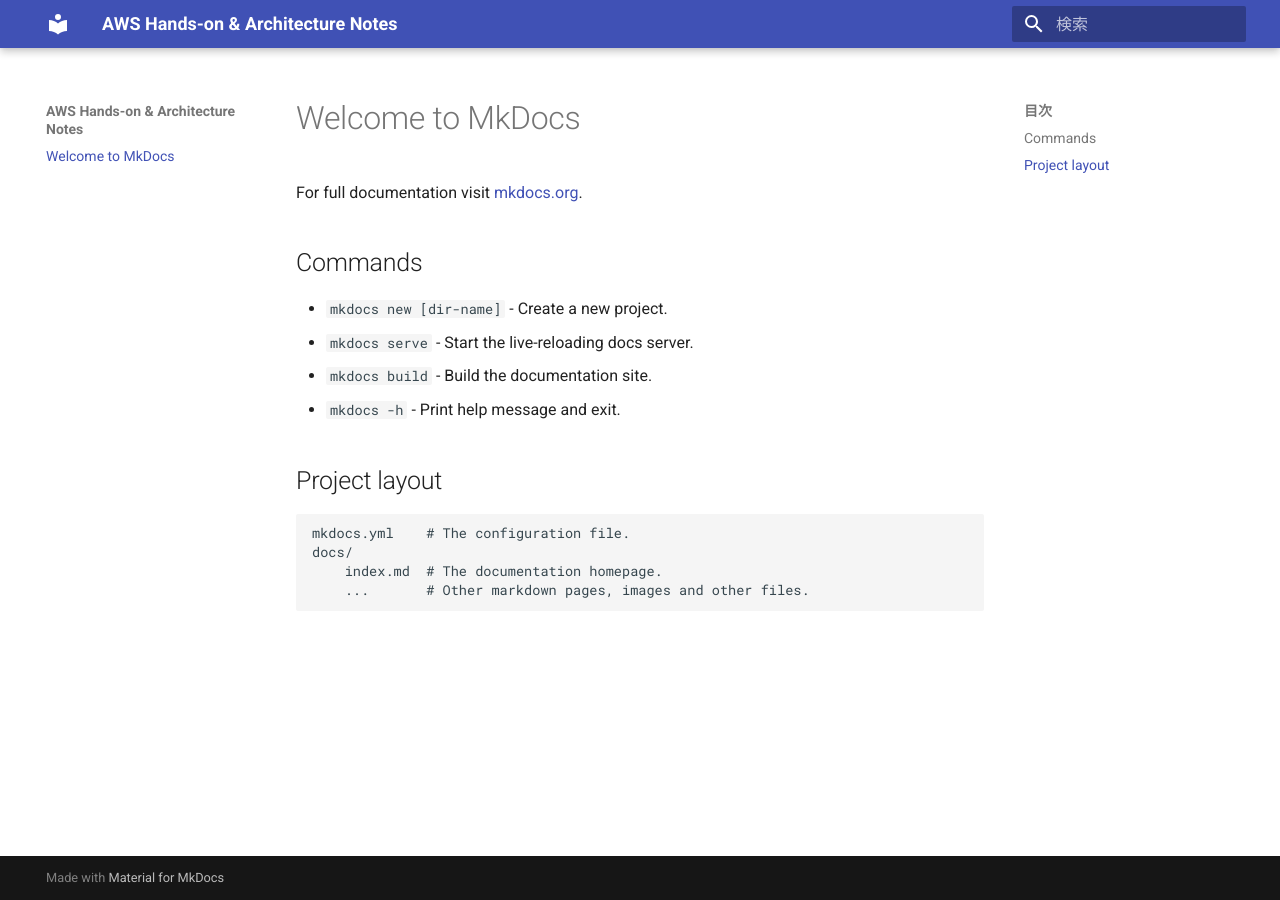
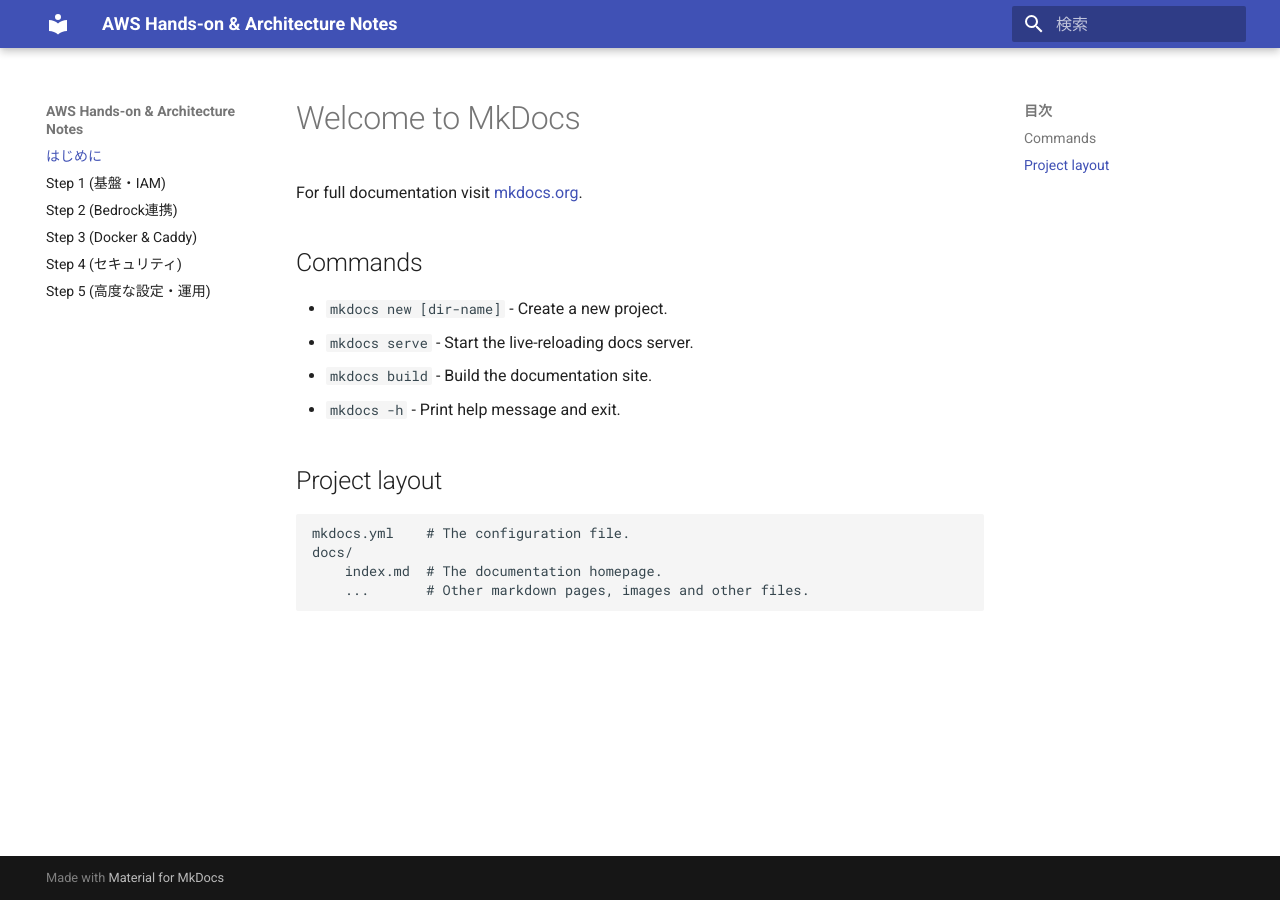
Before and after one commit to yuke0/aws-hands-on-notes, an MkDocs documentation site: the page built from docs/index.md, in a window 1280 px wide. Built offline with MkDocs 1.6.1 and Material for MkDocs 9.7.7, drawn with Linux system fonts in a browser that asks for light colours.

Commit message:
Add Step 5 advanced CLI and Budgets documentation

```diff
--- a/mkdocs.yml
+++ b/mkdocs.yml
@@ -6,6 +6,13 @@ theme:
     - navigation.instant
     - navigation.tracking
     - search.highlight
+nav:
+  - はじめに: index.md
+  - Step 1 (基盤・IAM): step1-infra.md
+  - Step 2 (Bedrock連携): step2-bedrock.md
+  - Step 3 (Docker & Caddy): step3-docker-caddy.md
+  - Step 4 (セキュリティ): step4-security.md
+  - Step 5 (高度な設定・運用): step5-advanced.md
 markdown_extensions:
   - pymdownx.highlight:
       anchor_linenums: true
```
Also changed, not shown: docs/step5-advanced.md (added, +73 -0 lines).
